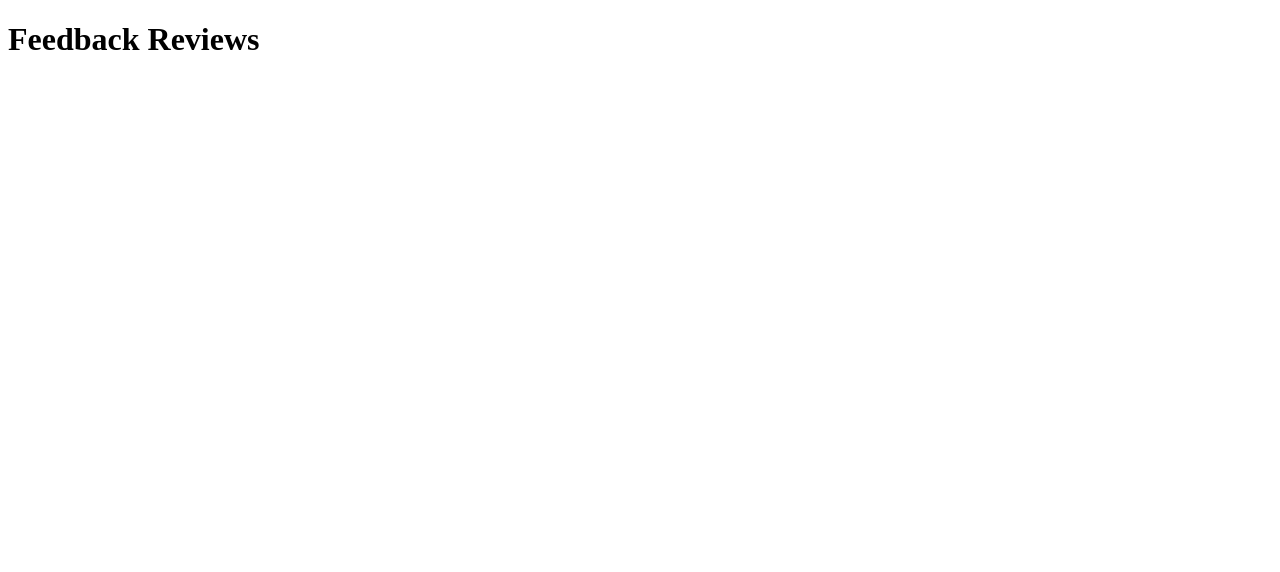
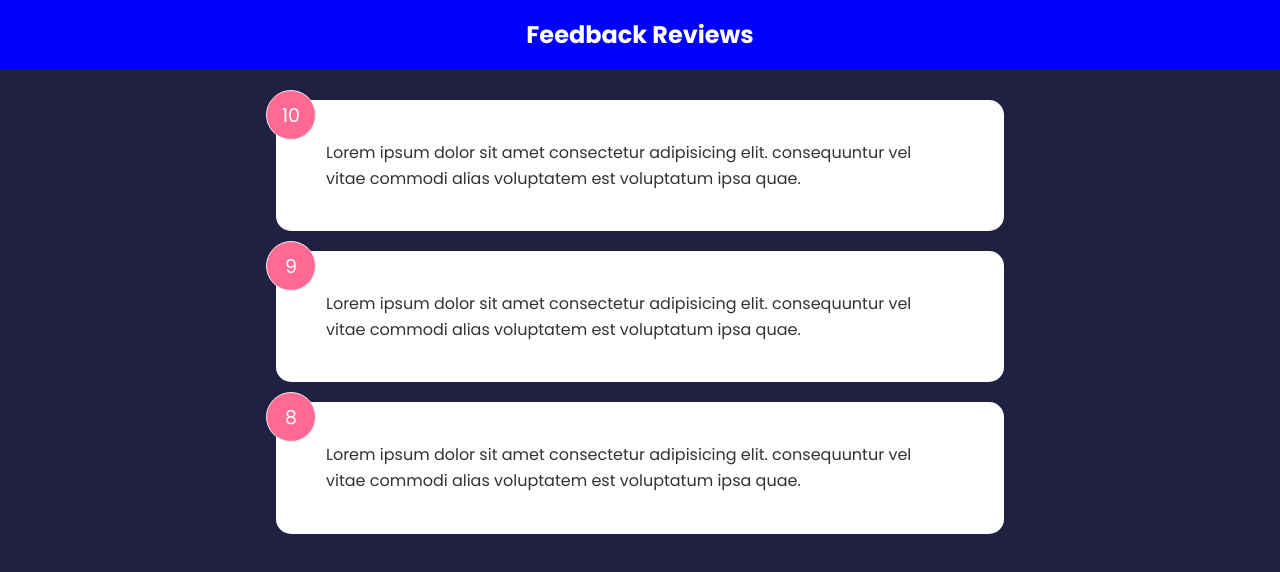
Before and after one commit to aidanxbyrne/feedback-reviews, a React (Create React App) app: page / in a window 1280 px wide. Shown: the top 572 px of the page. Built offline with nearby package versions, Linux system fonts and the light colour scheme.

Commit message:
Feedback Card Setup
- Created Feedback List, Item and Card components
- Added default Feedback Data
- Added some default props and required proptypes
- Added conditional styles

```diff
--- a/src/App.js
+++ b/src/App.js
@@ -1,10 +1,18 @@
-import React from "react";
+import React, { useState } from "react";
+import Header from "./components/Header";
+import FeedbackList from "./components/FeedbackList";
+import FeedbackData from "./data/FeedbackData";
 
 function App() {
+  const [feedback, setFeedback] = useState(FeedbackData);
+
   return (
-    <div className="container">
-      <h1>Feedback Reviews</h1>
-    </div>
+    <>
+      <Header />
+      <div className="container">
+        <FeedbackList feedback={feedback} />
+      </div>
+    </>
   );
 }
 
--- /dev/null
+++ b/src/components/FeedbackItem.jsx
@@ -0,0 +1,17 @@
+import React from "react";
+import PropTypes from "prop-types";
+import Card from "./shared/Card";
+
+function FeedbackItem({ item }) {
+  return (
+    <Card>
+      <div className="num-display">{item.rating}</div>
+      <div className="text-display">{item.text}</div>
+    </Card>
+  );
+}
+
+FeedbackItem.propTypes = {
+  item: PropTypes.object.isRequired,
+};
+export default FeedbackItem;
--- /dev/null
+++ b/src/components/FeedbackList.jsx
@@ -0,0 +1,29 @@
+import React from "react";
+import PropTypes from "prop-types";
+import FeedbackItem from "./FeedbackItem";
+
+function FeedbackList({ feedback }) {
+  if (!feedback || feedback.length === 0) {
+    return <p>No Feedback Yet</p>;
+  }
+
+  return (
+    <div className="feedback-list">
+      {feedback.map((item) => {
+        return <FeedbackItem key={item.id} item={item} />;
+      })}
+    </div>
+  );
+}
+
+FeedbackList.propTypes = {
+  feedback: PropTypes.arrayOf(
+    PropTypes.shape({
+      id: PropTypes.number.isRequired,
+      text: PropTypes.string.isRequired,
+      rating: PropTypes.number.isRequired,
+    })
+  ),
+};
+
+export default FeedbackList;
--- /dev/null
+++ b/src/components/Header.jsx
@@ -0,0 +1,20 @@
+import React from "react";
+import PropTypes from "prop-types";
+
+function Header({ text }) {
+  return (
+    <header style={{ backgroundColor: "blue" }}>
+      <div className="container">
+        <h2>{text}</h2>
+      </div>
+    </header>
+  );
+}
+
+Header.defaultProps = {
+  text: "Feedback Reviews",
+};
+
+Header.propTypes = { text: PropTypes.string };
+
+export default Header;
--- /dev/null
+++ b/src/components/shared/Card.jsx
@@ -0,0 +1,20 @@
+import React from "react";
+
+function Card({ children, reverse }) {
+  return <div className={`card ${reverse && "reverse"}`}>{children}</div>;
+  //   return (
+  //     <div
+  //       className="card"
+  //       style={{
+  //         backgroundColor: reverse ? "rgba(0,0,0,0.4" : "#FFF",
+  //         color: reverse ? "#FFF" : "#000",
+  //       }}
+  //     >
+  //       {children}
+  //     </div>
+  //   );
+}
+
+Card.defaultProps = { reverse: false };
+
+export default Card;
--- /dev/null
+++ b/src/data/FeedbackData.js
@@ -0,0 +1,19 @@
+const FeedbackData = [
+  {
+    id: 1,
+    rating: 10,
+    text: "Lorem ipsum dolor sit amet consectetur adipisicing elit. consequuntur vel vitae commodi alias voluptatem est voluptatum ipsa quae.",
+  },
+  {
+    id: 2,
+    rating: 9,
+    text: "Lorem ipsum dolor sit amet consectetur adipisicing elit. consequuntur vel vitae commodi alias voluptatem est voluptatum ipsa quae.",
+  },
+  {
+    id: 3,
+    rating: 8,
+    text: "Lorem ipsum dolor sit amet consectetur adipisicing elit. consequuntur vel vitae commodi alias voluptatem est voluptatum ipsa quae.",
+  },
+];
+
+export default FeedbackData;
--- a/src/style.css
+++ b/src/style.css
@@ -1,2 +1,228 @@
-html {
+@import url("https://fonts.googleapis.com/css2?family=Poppins:wght@400;600;700&display=swap");
+
+* {
+  box-sizing: border-box;
+  margin: 0;
+  padding: 0;
 }
+
+body {
+  font-family: "Poppins", sans-serif;
+  background-color: #202142;
+  color: #fff;
+  line-height: 1.6;
+}
+
+ul {
+  list-style: none;
+}
+
+.container {
+  max-width: 768px;
+  margin: auto;
+  padding: 0 20px;
+}
+
+header {
+  height: 70px;
+  width: 100%;
+  display: flex;
+  justify-content: space-between;
+  align-items: center;
+  margin-bottom: 30px;
+}
+
+.card {
+  background-color: #fff;
+  color: #333;
+  border-radius: 15px;
+  padding: 40px 50px;
+  margin: 20px 0;
+  position: relative;
+}
+
+.card.reverse {
+  background-color: rgba(0, 0, 0, 0.4);
+  color: #fff;
+}
+
+.card h2 {
+  font-size: 22px;
+  font-weight: 600;
+  text-align: center;
+}
+
+.rating {
+  display: flex;
+  align-items: center;
+  justify-content: space-around;
+  margin: 30px 0 40px;
+}
+
+.rating li,
+.num-display {
+  position: relative;
+  background: #f4f4f4;
+  width: 50px;
+  height: 50px;
+  padding: 10px;
+  text-align: center;
+  border-radius: 50%;
+  font-size: 19px;
+  border: 1px #eee solid;
+  transition: 0.3s;
+}
+
+.rating li label {
+  position: absolute;
+  top: 50%;
+  left: 50%;
+  width: 50px;
+  height: 50px;
+  padding: 10px;
+  border-radius: 50%;
+  transform: translate(-50%, -50%);
+  cursor: pointer;
+}
+
+.rating li:hover,
+.num-display {
+  background: #ff6a95;
+  color: #fff;
+}
+
+[type="radio"] {
+  opacity: 0;
+}
+
+[type="radio"]:checked ~ label {
+  background: #ff6a95;
+  color: #fff;
+}
+
+.input-group {
+  display: flex;
+  flex-direction: row;
+  border: 1px solid #ccc;
+  padding: 8px 10px;
+  border-radius: 8px;
+}
+
+input {
+  flex-grow: 2;
+  border: none;
+  font-size: 16px;
+}
+
+input:focus {
+  outline: none;
+}
+
+.feedback-stats {
+  color: #fff;
+  display: flex;
+  justify-content: space-between;
+  align-items: center;
+}
+
+.num-display {
+  position: absolute;
+  top: -10px;
+  left: -10px;
+}
+
+.close,
+.edit {
+  position: absolute;
+  top: 10px;
+  right: 20px;
+  cursor: pointer;
+  background: none;
+  border: none;
+}
+
+.edit {
+  right: 40px;
+}
+
+.btn {
+  color: #fff;
+  border: 0;
+  border-radius: 8px;
+  color: #fff;
+  width: 100px;
+  height: 40px;
+  cursor: pointer;
+}
+
+.btn-primary {
+  background-color: #202142;
+}
+
+.btn-secondary {
+  background: #ff6a95;
+}
+
+.btn:hover {
+  transform: scale(0.98);
+  opacity: 0.9;
+}
+
+.btn:disabled {
+  background-color: #cccccc;
+  color: #333;
+  cursor: auto;
+}
+
+.btn:disabled:hover {
+  transform: scale(1);
+  opacity: 1;
+}
+
+.message {
+  padding-top: 10px;
+  text-align: center;
+  color: rebeccapurple;
+}
+
+.about-link {
+  position: absolute;
+  bottom: 20px;
+  right: 20px;
+  color: #fff;
+  cursor: pointer;
+}
+
+.about-link a {
+  color: #fff;
+}
+
+.about-link a:hover {
+  color: #ff6a95;
+}
+
+.about h1 {
+  margin-bottom: 20px;
+}
+
+.about p {
+  margin: 10px 0;
+}
+
+@media (max-width: 600px) {
+  .rating li {
+    margin: 10px 3px;
+  }
+
+  .rating {
+    display: flex;
+    align-items: center;
+    justify-content: center;
+    flex-wrap: wrap;
+    margin: 30px 0 40px;
+  }
+
+  .input-group input {
+    width: 80%;
+  }
+}
```
